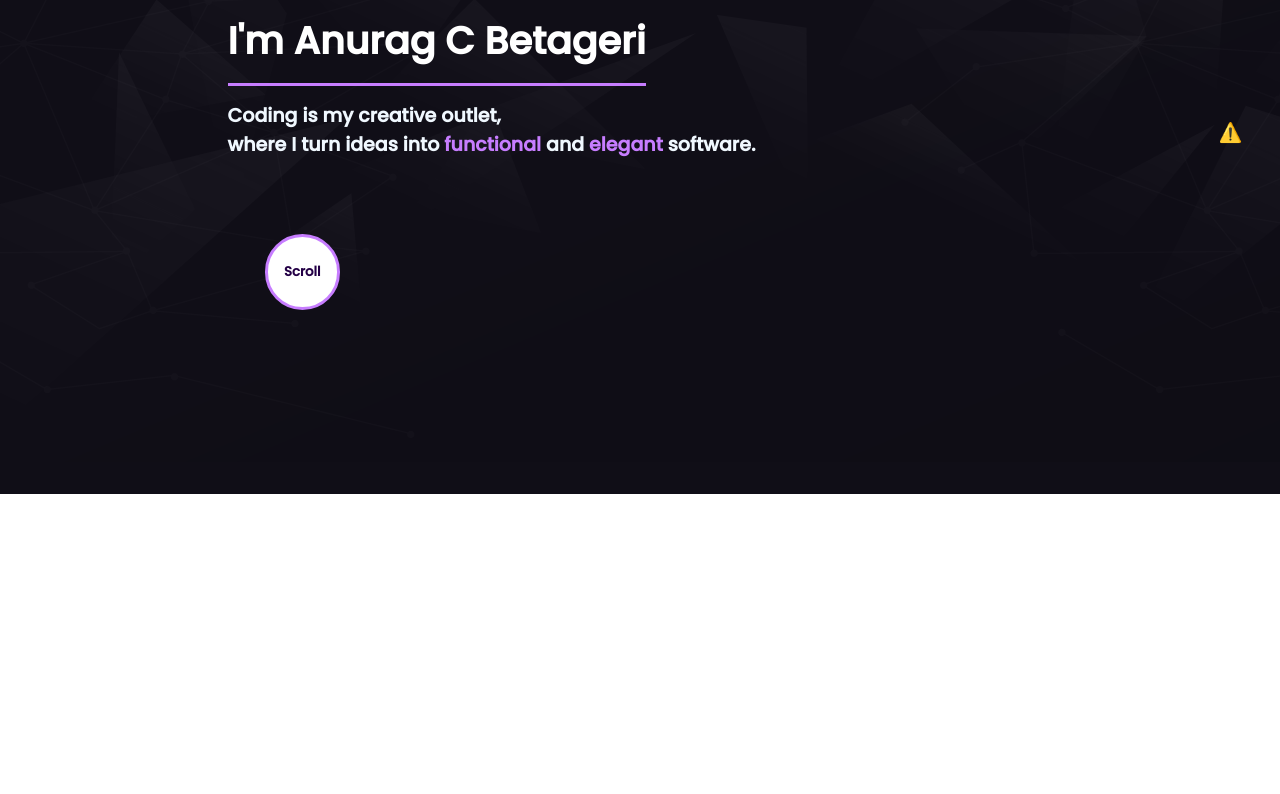
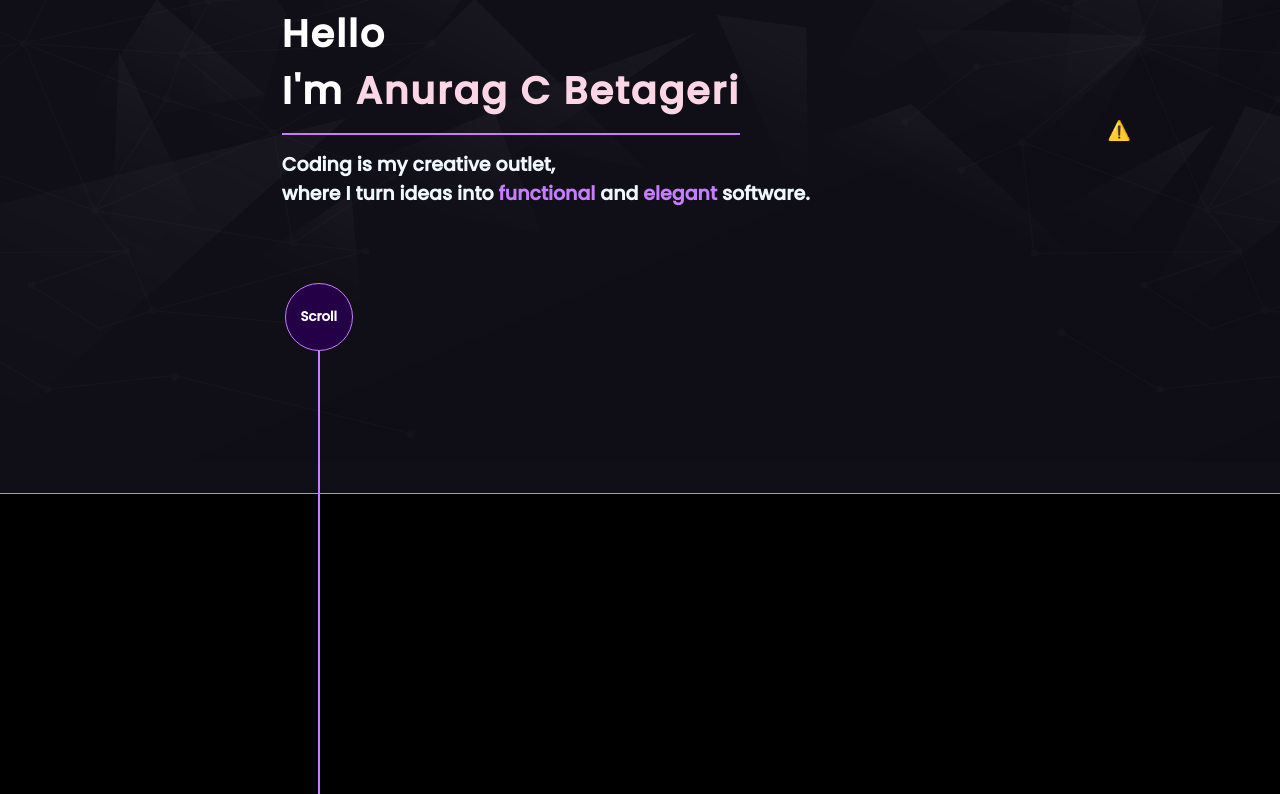
Before and after one commit to AnuragBetageri/Portfolio, a React (Create React App) app in the folder portfolio/: page / in a window 1280 px wide. Shown: the part 306-1100 px from the top of the page. Built offline with nearby package versions, Linux system fonts and the light colour scheme; no server answers.

Commit message:
optimization

```diff
--- a/portfolio/public/index.html
+++ b/portfolio/public/index.html
@@ -6,6 +6,7 @@
     <link rel="icon" href="%PUBLIC_URL%/favicon.ico" />
     <link rel="stylesheet" href="https://cdnjs.cloudflare.com/ajax/libs/font-awesome/6.4.0/css/all.min.css" integrity="sha512-iecdLmaskl7CVkqkXNQ/ZH/XLlvWZOJyj7Yy7tcenmpD1ypASozpmT/E0iPtmFIB46ZmdtAc9eNBvH0H/ZpiBw==" crossorigin="anonymous" referrerpolicy="no-referrer" />
     <script src="https://unpkg.com/@lottiefiles/lottie-player@latest/dist/lottie-player.js"></script>
+    <link rel="stylesheet" href="https://cdnjs.cloudflare.com/ajax/libs/font-awesome/6.4.0/css/fontawesome.min.css" integrity="sha512-SgaqKKxJDQ/tAUAAXzvxZz33rmn7leYDYfBP+YoMRSENhf3zJyx3SBASt/OfeQwBHA1nxMis7mM3EV/oYT6Fdw==" crossorigin="anonymous" referrerpolicy="no-referrer" />
     <meta name="viewport" content="width=device-width, initial-scale=1" />
     <meta name="theme-color" content="#000000" />
     <meta
--- a/portfolio/src/css/App.css
+++ b/portfolio/src/css/App.css
@@ -20,4 +20,5 @@ a {
 
 body {
   height: 400vh;
+  background-color: #060011;
 }
--- /dev/null
+++ b/portfolio/src/css/contact.css
@@ -0,0 +1,6 @@
+#contactSec
+{
+    background-color: rgb(0, 0, 0);
+    height: 100vh;
+    width: 100vw;
+}
--- a/portfolio/src/css/home.css
+++ b/portfolio/src/css/home.css
@@ -1,12 +1,11 @@
-.homeSec {
-  background-color: #06000f;
+#homeSec {
+  background-color: #fcd6e4;
   width: 100vw;
   height: 100vh;
   color: aliceblue;
-  padding: 2rem 3rem;
-  position: relative;
-  overflow: hidden;
+  padding: 1.5rem 3rem;
   background-image: url('../images/home.jpg') ;
+  border-bottom: #c77dff 0.05cm solid;
 
 }
 
@@ -15,6 +14,11 @@
   display: flex;
   justify-content: center;
   align-items: center;
+  /* animation-name: float;
+    animation-duration: 10s;
+    animation-timing-function: linear;
+    position: relative;
+    animation-iteration-count: infinite; */
 }
 
 .navBar span {
@@ -37,6 +41,10 @@ a:hover span,
   justify-content: space-between;
   align-items: center;
   padding: 1rem;
+  /* animation-name: homeani;
+    animation-duration: 1s;
+    animation-timing-function: ease-out;
+    animation-iteration-count: 1; */
 
 
 }
@@ -121,13 +129,13 @@ a:hover,
     height: 90%;
     display: flex;
     align-items: center;
-    justify-content: flex-start;
-    margin-left: 2cm;
+    justify-content: space-around;
+    /* margin-left: 2cm; */
+    animation-name: homeani;
+   animation-duration: 1s;
+   animation-timing-function: ease-out;
+   animation-iteration-count: 1;
 
-    animation-name: homeani;
-    animation-duration: 1s;
-    animation-timing-function: ease-in;
-    animation-iteration-count: 1;
 }
 @keyframes homeani
 {
@@ -144,17 +152,38 @@ a:hover,
     }
 }
 
+
 .homeBody  header  h1
 {
-
-
+    border-bottom: #c77dff  0.15rem solid;
     font-size: 2rem;
-    border-bottom: #c77dff 0.1cm solid;
     width: max-content;
     padding-bottom: 0.75rem;
     margin-bottom: 0.75rem;
     color: white;
+    letter-spacing: 0.1rem;
+
+
 }
+/* @keyframes float {
+    25%
+    {
+        transform: translateY(0.5rem);
+    transform: rotatez(10deg);
+    }
+
+    50% {
+        transform: translateY(0rem);
+    }
+
+    75%
+    {
+        transform: translateY(-0.5rem);
+    }
+    100% {
+        transform: translateY(0);
+    }
+} */
 .homeBody span{
     color: #c77dff;
 }
@@ -170,8 +199,8 @@ a:hover,
     /* background-color: #ff0000; */
     display: flex;
     flex-direction: column;
-    justify-content: center;
     align-items: center;
+    margin-top: 2.5cm;
 }
 
 .hometitle
@@ -181,21 +210,51 @@ a:hover,
 
 }
 .computerSvg{
-   position: absolute;
-   right: 1cm;
-   /* background-color: #ff0000; */
+   position: relative;
+   right: -1cm;
+
 }
+
+
+
+
 
 .scrollbtn
 {
-    width: 2cm;
-    height: 2cm;
-    border-radius: 1cm;
+    width: 1.8cm;
+    height: 1.8cm;
+    border-radius: 0.9cm;
     margin-top: 2cm;
-    border: #c77dff 0.1cm solid;
+
     font-weight: bold;
+    background-color: #240046;
+    border: #c77dff solid 0.1rem;
+    color: #ffffff;
+    transition-duration: 0.5s;
+    z-index: 88;
+
+}
+
+.scrollbtn:hover
+{
+    border: #c77dff  0.1rem solid;
     background-color: #ffffff;
     color: #240046;
-    position: relative;
-    left: -3.75cm;
+    transform: scale(1.1);
 }
+
+.the_line
+{
+    background-color: #c77dff;
+    width: 0.1rem;
+    position: absolute;
+
+    top: 100%;
+}
+.scrollLine{
+display: flex;
+flex-direction: column;
+align-items: center;
+position: relative;
+left: -4.75cm;
+}
--- a/portfolio/src/js/App.js
+++ b/portfolio/src/js/App.js
@@ -1,5 +1,5 @@
 import '../css/App.css';
-import Scroll_event from './scroll_event';
+import Contactme from './contactme';
 import Home from './home';
 
 
@@ -10,6 +10,7 @@ function App() {
     <div className="App">
       {/* <Scroll_event></Scroll_event> */}
       <Home> </Home>
+      <Contactme></Contactme>
     </div>
   );
 }
--- /dev/null
+++ b/portfolio/src/js/contactme.js
@@ -0,0 +1,7 @@
+import "../css/contact.css";
+
+function Contactme() {
+  return <section id="contactSec"></section>;
+}
+
+export default Contactme;
--- a/portfolio/src/js/home.js
+++ b/portfolio/src/js/home.js
@@ -11,9 +11,18 @@ function removeMenu() {
   menuBtm.style.display = "none";
 }
 
+window.addEventListener("scroll", thelineani);
+
+function thelineani()
+{
+  var line = document.getElementsByClassName("the_line")[0];
+  var line_hight = (window.scrollY - 110)
+  line.style.height = line_hight + "px"
+}
+
 function home() {
   return (
-    <section className="homeSec">
+    <section id="homeSec">
       <nav className="navBar">
         <div className="logo">
           <span>&lt;</span>Anurag<span>&gt;</span>
@@ -44,15 +53,23 @@ function home() {
       <div className="homeBody">
         <header>
           <div className="hometitle">
+
+
+
             <h1>
-              Hello <br></br>I'm Anurag C Betageri
+              Hello<br></br>I'm <span style={{color: "#fcd6e4" }}>Anurag C Betageri</span>
             </h1>
             <h2>
               Coding is my creative outlet,<br></br> where I turn ideas into{" "}
               <span>functional</span> and <span>elegant</span> software.
             </h2>
           </div>
-           <button className="scrollbtn">Scroll</button>
+          <div className="scrollLine">
+            <div className="the_line"></div>
+            <a href="">
+              <button className="scrollbtn">Scroll</button>
+            </a>
+          </div>
         </header>
 
         <div className="computerSvg">
@@ -64,7 +81,6 @@ function home() {
             autoplay
           ></lottie-player>
         </div>
-
       </div>
     </section>
   );
```
